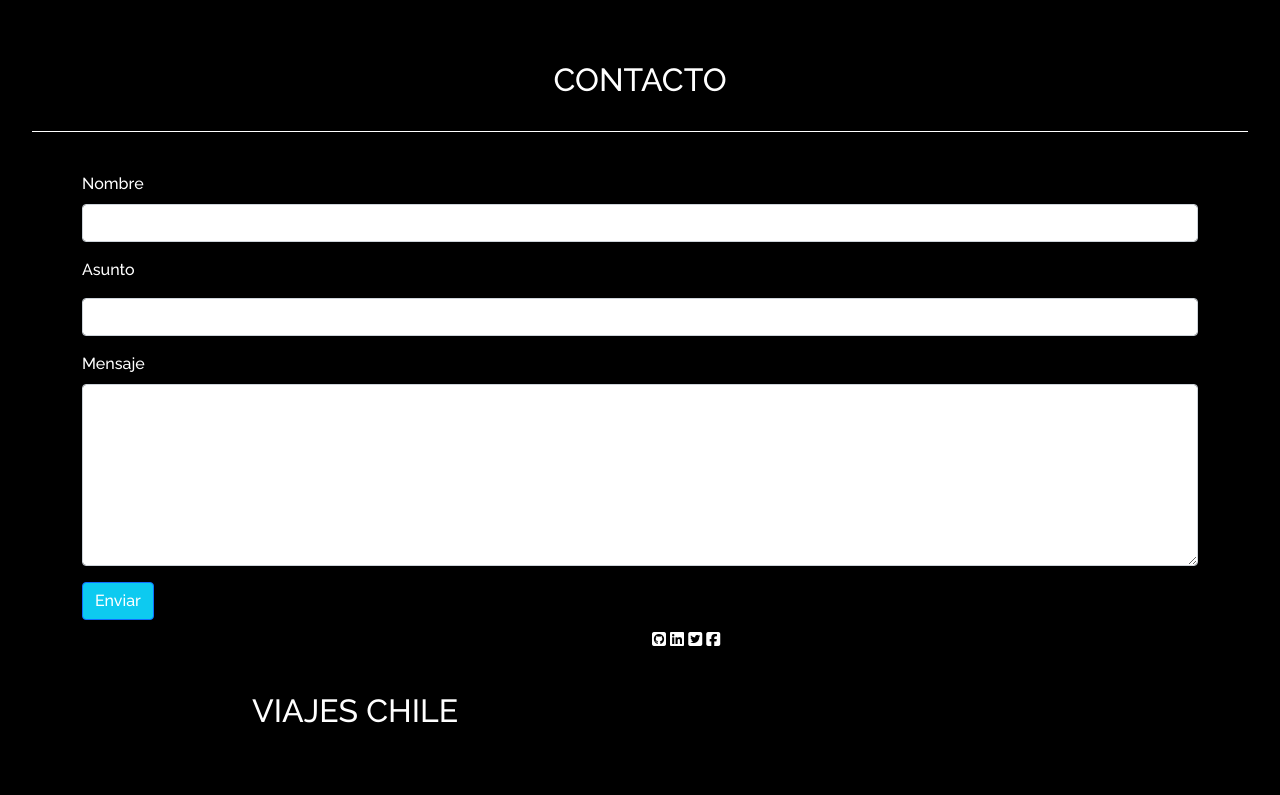
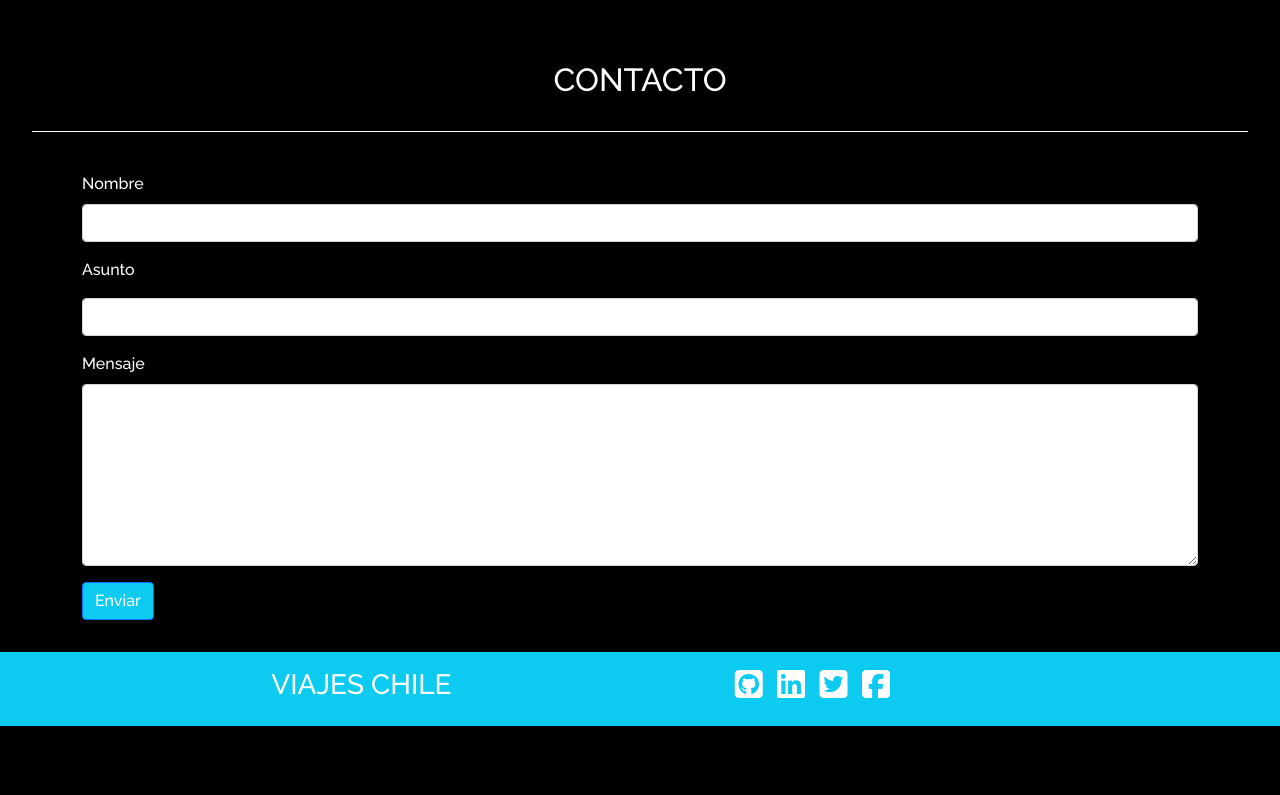
Before and after one commit to esugeraldo/Viajes-Chile, a plain HTML site: page index.html in a window 1280 px wide. Shown: the part 2147-2942 px from the top of the page. After the commit the page ends 2873 px from the top, so only its background shows below. Drawn offline with nearby package versions, Linux system fonts and the light colour scheme.

Commit message:
footer terminado

```diff
--- a/index.html
+++ b/index.html
@@ -162,23 +162,18 @@
       </section>
 <!--Footer-->
     <footer>
-    <div class="container">
+    <div class="container-fluid text-center fondo-calipso py-3 mt-4">
         <div class="row">
-            <div class="col-lg-6">
-                <h2>VIAJES CHILE</h2>
+            <div class="row col-sm-12 col-lg-7">
+                <h3>VIAJES CHILE</h3>
             </div>
-            <div class="col-lg-6">
-                <i class="fab fa-github-square"></i>
-                <i class="fab fa-linkedin"></i>
-                <i class="fab fa-twitter-square"></i>
-                <i class="fab fa-facebook-square"></i>
-
+            <div class="row col-sm-12 col-lg-5">
+              <div class="col-1"><i class="fab fa-github-square fa-2x"></i></div>
+              <div class="col-1"><i class="fab fa-linkedin fa-2x"></i></div>
+              <div class="col-1"><i class="fab fa-twitter-square fa-2x"></i></div>
+              <div class="col-1"><i class="fab fa-facebook-square fa-2x"></i></div>
             </div>
-
         </div>
-    </div>
-    <div>
-
     </div>
     </footer>
     </main>
```
